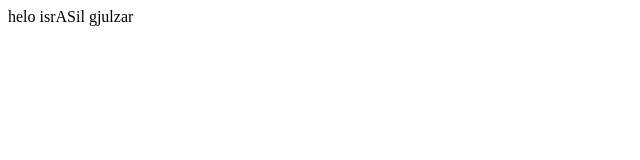
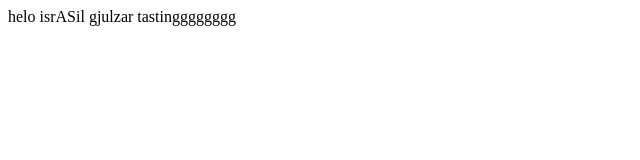
Before and after one commit to JayManek7998/kiran, a plain HTML site: page index.html in a window 1280 px wide. Shown: the whole page, without its empty margins (0-640 px from the left). Drawn offline with Linux system fonts and the light colour scheme.

Commit message:
Update index.html

```diff
--- a/index.html
+++ b/index.html
@@ -6,6 +6,6 @@
     <title>Document</title>
   </head>
   <body>
-    helo isrASil gjulzar
+    helo isrASil gjulzar tastingggggggg
   </body>
 </html>
```
